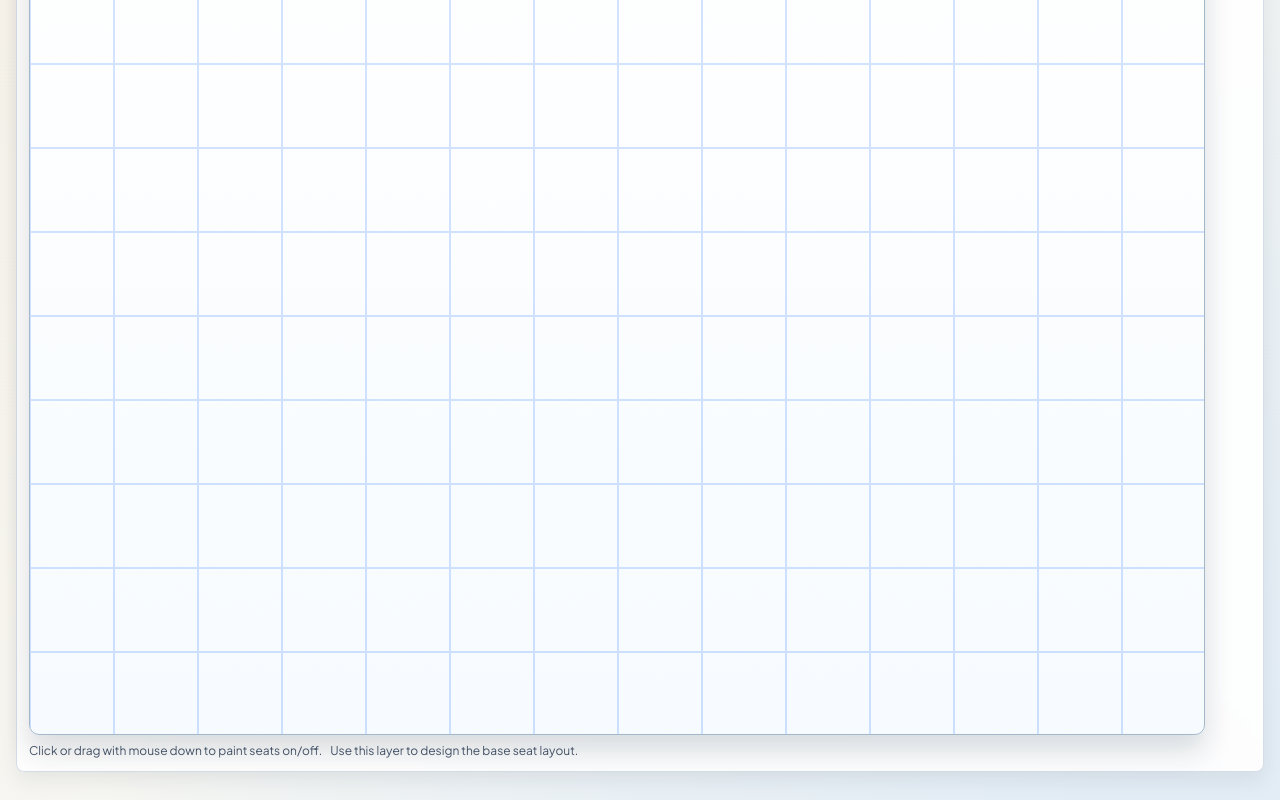
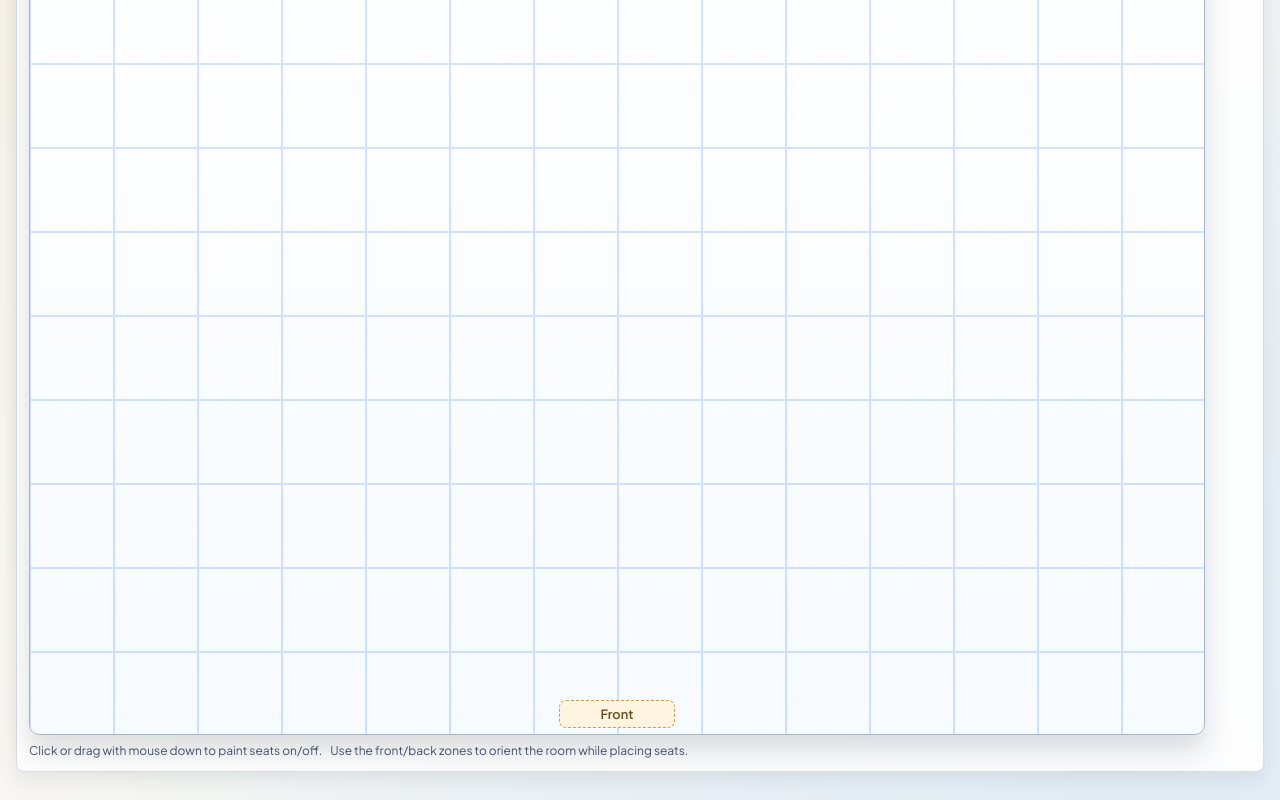
Before and after one commit to Peaj/DeskGrid, a React (Vite) app: page / in a window 1280 px wide. Shown: the part 270-1070 px from the top of the page. Built offline with nearby package versions, Linux system fonts and the light colour scheme.

Commit message:
Add back and front zones to layout layer

```diff
--- a/src/components/GridCanvas.tsx
+++ b/src/components/GridCanvas.tsx
@@ -490,12 +490,11 @@ export function GridCanvas({
             </div>
           )}
 
-          {activeLayer === 'student' && (
-            <>
           <div className="drop-anchor back-anchor">Back</div>
 
           <div className="drop-anchor front-anchor">Front</div>
 
+          {activeLayer === 'student' && (
             <ConstraintOverlay
               width={gridWidth}
               height={gridHeight}
@@ -508,7 +507,6 @@ export function GridCanvas({
               onHoveredConstraintChange={onHoveredConstraintChange}
               interactionEnabled={!isDraggingStudent && !pendingPair}
             />
-            </>
           )}
 
           {seats.map((seat) => {
@@ -585,7 +583,7 @@ export function GridCanvas({
           {activeLayer === 'layout' ? (
             <>
               <span>Click or drag with mouse down to paint seats on/off.</span>
-              <span>Use this layer to design the base seat layout.</span>
+              <span>Use the front/back zones to orient the room while placing seats.</span>
             </>
           ) : (
             <>
```
Also changed, not shown: 1 other file (tests, documents, lock files or other folders). Lines whose indentation alone changed are shown as unchanged.
